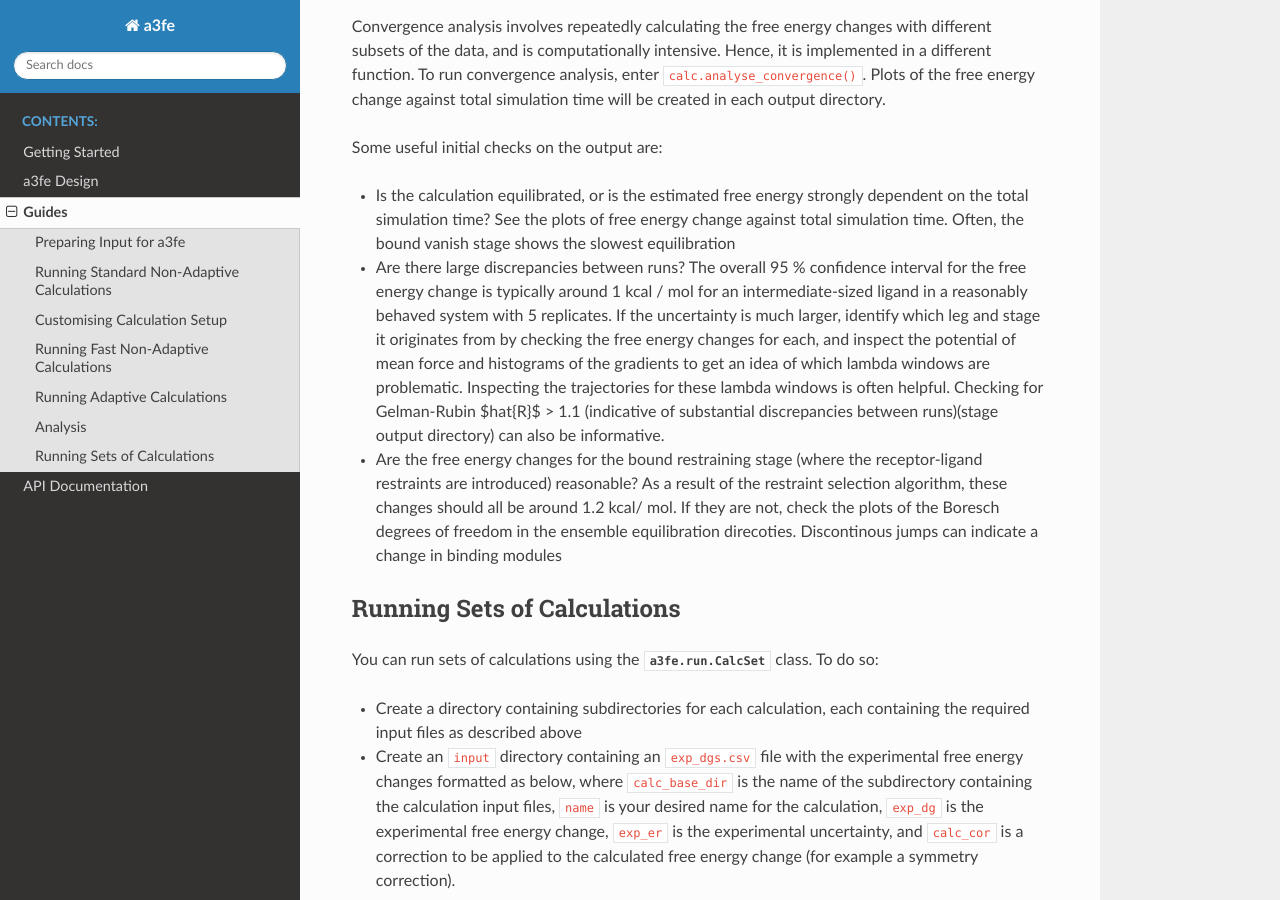
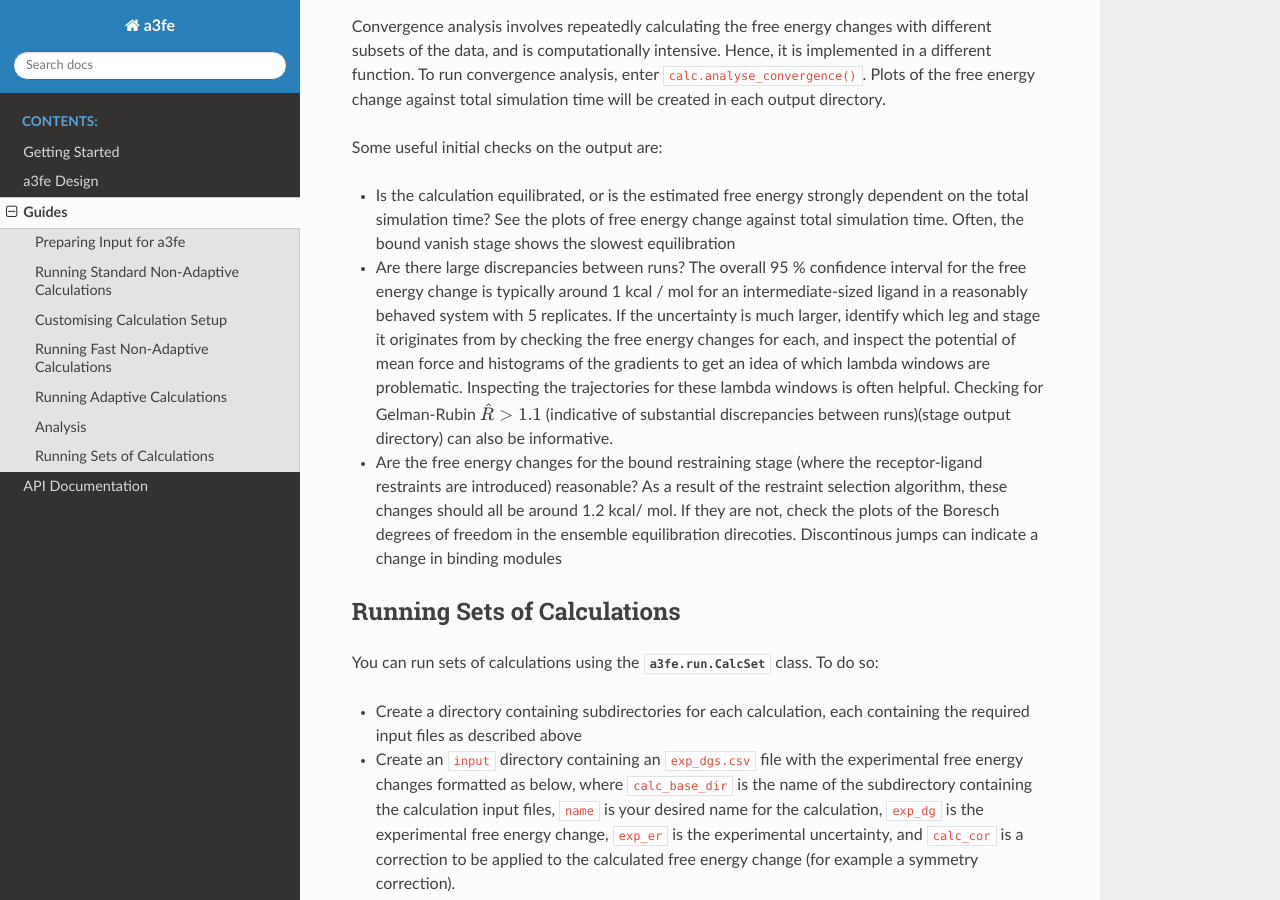
Before and after one commit to michellab/a3fe, a Sphinx documentation site: the page built from docs/guides.rst, in a window 1280 px wide and 900 px high, scrolled down 4785 px. Built offline with Sphinx 7.4.7 and the Read the Docs theme 2.0.0, drawn with Linux system fonts in a browser that asks for light colours; part of the change alters nothing that is shown.

```diff
--- a/docs/guides.rst
+++ b/docs/guides.rst
@@ -234,7 +234,7 @@ will be created in each output directory.
 Some useful initial checks on the output are:
 
 - Is the calculation equilibrated, or is the estimated free energy strongly dependent on the total simulation time? See the plots of free energy change against total simulation time. Often, the bound vanish stage shows the slowest equilibration
-- Are there large discrepancies between runs? The overall 95 % confidence interval for the free energy change is typically around 1 kcal / mol for an intermediate-sized ligand in a reasonably behaved system with 5 replicates. If the uncertainty is much larger, identify which leg and stage it originates from by checking the free energy changes for each, and inspect the potential of mean force and histograms of the gradients to get an idea of which lambda windows are problematic. Inspecting the trajectories for these lambda windows is often helpful. Checking for Gelman-Rubin $\hat{R}$ > 1.1 (indicative of substantial discrepancies between runs)(stage output directory) can also be informative.
+- Are there large discrepancies between runs? The overall 95 % confidence interval for the free energy change is typically around 1 kcal / mol for an intermediate-sized ligand in a reasonably behaved system with 5 replicates. If the uncertainty is much larger, identify which leg and stage it originates from by checking the free energy changes for each, and inspect the potential of mean force and histograms of the gradients to get an idea of which lambda windows are problematic. Inspecting the trajectories for these lambda windows is often helpful. Checking for Gelman-Rubin :math:`\hat{R} > 1.1` (indicative of substantial discrepancies between runs)(stage output directory) can also be informative.
 - Are the free energy changes for the bound restraining stage (where the receptor-ligand restraints are introduced) reasonable? As a result of the restraint selection algorithm, these changes should all be around 1.2 kcal/ mol. If they are not, check the plots of the Boresch degrees of freedom in the ensemble equilibration direcoties. Discontinous jumps can indicate a change in binding modules
 
 Running Sets of Calculations
```
